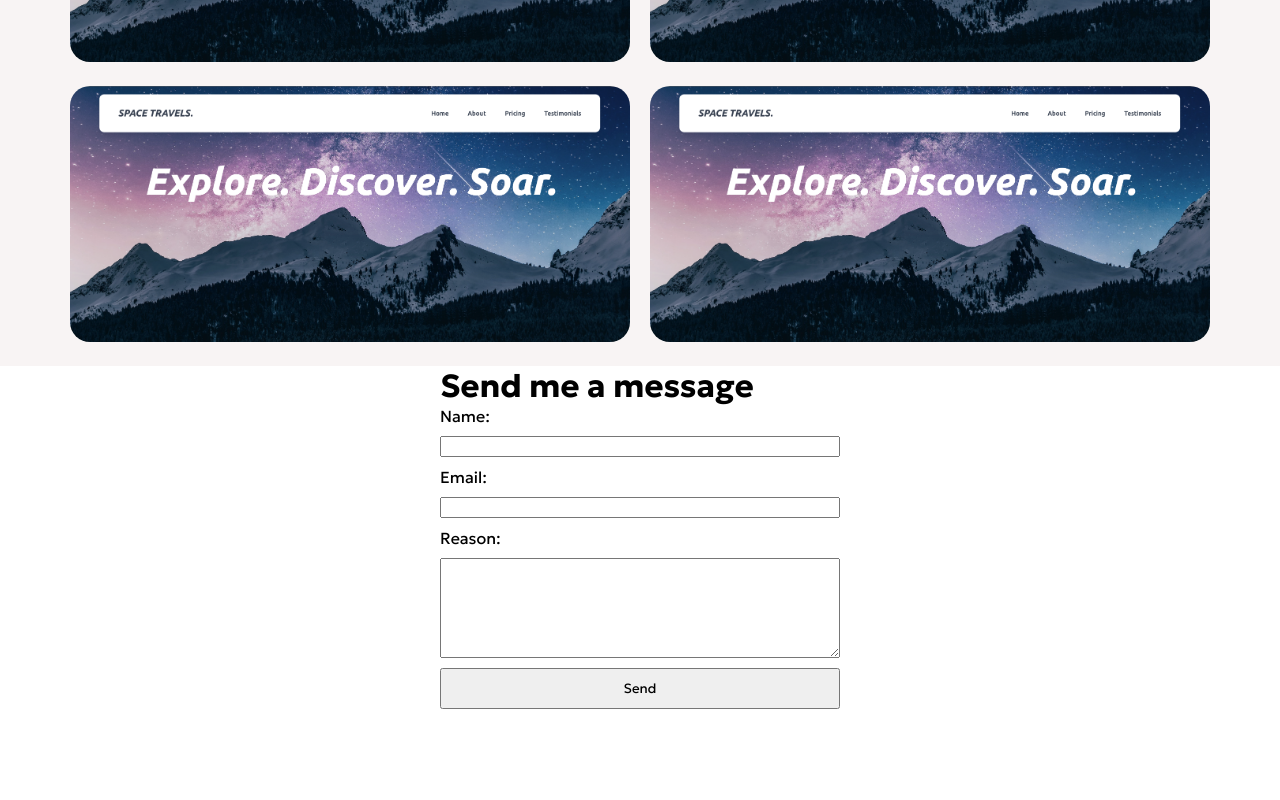
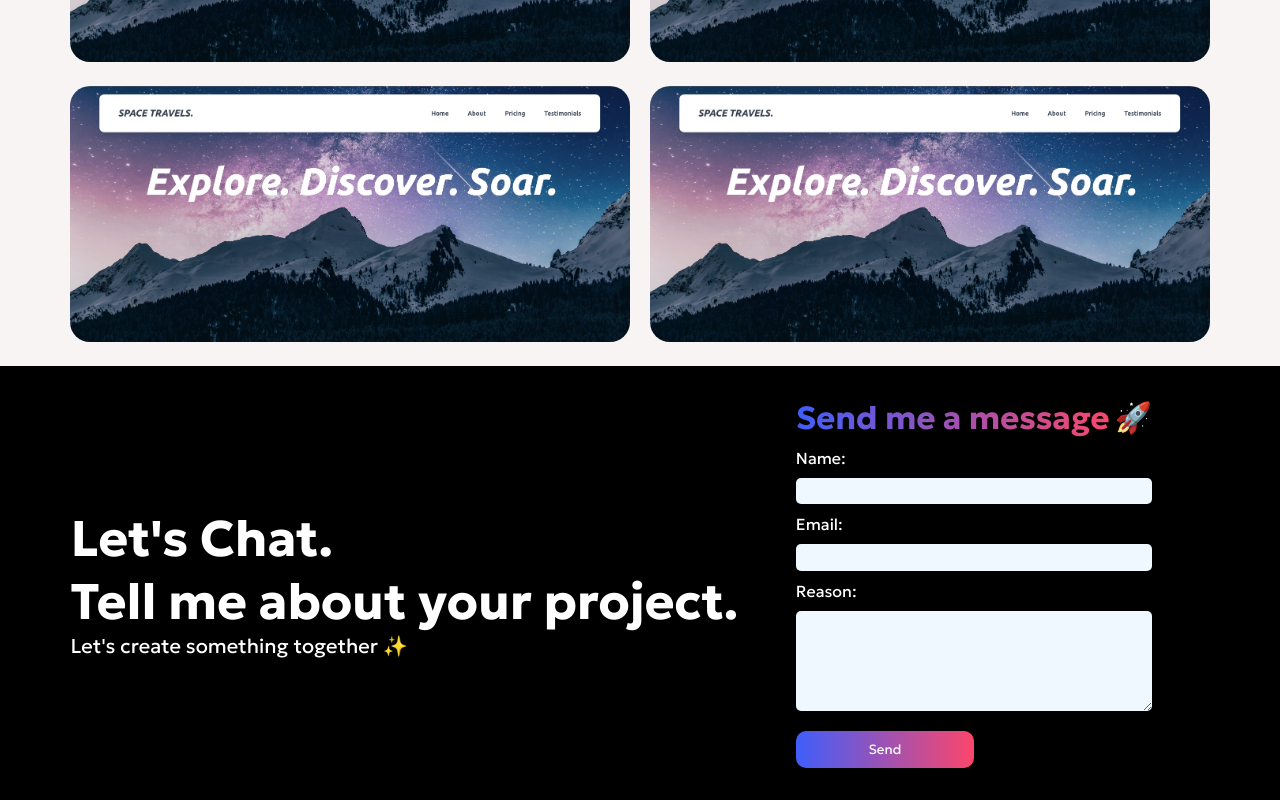
Before and after one commit to DevAntonioRogers/portfolio-website, a Next.js app: page / in a window 1280 px wide. Shown: the part 1619-2419 px from the top of the page. Before the commit the page ends 2328 px from the top, so only its background shows below. Built offline with nearby package versions, Linux system fonts and the light colour scheme.

Commit message:
Contact Styling

```diff
--- a/app/components/Contact.css
+++ b/app/components/Contact.css
@@ -1,6 +1,57 @@
+.contact {
+  background-color: black;
+  width: 100%;
+}
+
+.contact-container {
+  background-color: inherit;
+  width: 89%;
+  margin: auto;
+  padding: 2rem 0;
+  color: white;
+  display: flex;
+  justify-content: space-between;
+  align-items: center;
+}
+
+.contact-text h1 {
+  font-size: 50px;
+}
+
+.contact-text span {
+  font-size: 20px;
+}
+
 form {
   max-width: 400px;
   margin: 0 auto;
+}
+
+.form-heading {
+  display: flex;
+  gap: 5px;
+  align-items: center;
+  justify-content: center;
+  white-space: nowrap;
+}
+
+form h1 {
+  background: #fc466b;
+  background: -webkit-linear-gradient(to right, #3f5efb, #fc466b);
+  background: linear-gradient(to right, #3f5efb, #fc466b);
+  background-clip: text;
+  -webkit-background-clip: text;
+  -webkit-text-fill-color: transparent;
+  margin-bottom: 10px;
+}
+
+form span {
+  font-size: 30px;
+  margin-bottom: 10px;
+}
+
+form span {
+  background: none;
 }
 label,
 input,
@@ -8,11 +59,36 @@ textarea {
   display: block;
   width: 100%;
   margin-bottom: 10px;
+  border-radius: 5px;
+  outline: none;
+  border: none;
+}
+
+input {
+  padding: 0.3rem 0;
+  background-color: aliceblue;
 }
 textarea {
   height: 100px;
+  background-color: aliceblue;
 }
 form button {
-  width: 100%;
   padding: 10px;
+  width: 50%;
+  background: #fc466b;
+  background: -webkit-linear-gradient(to right, #3f5efb, #fc466b);
+  background: linear-gradient(to right, #3f5efb, #fc466b);
+  color: white;
+  border: none;
+  outline: none;
+  border-radius: 10px;
+  margin-top: 10px;
 }
+
+@media only screen and (max-width: 780px) {
+  .contact-container {
+    flex-direction: column;
+    text-align: center;
+    gap: 3rem;
+  }
+}
--- a/app/components/Contact.jsx
+++ b/app/components/Contact.jsx
@@ -21,8 +21,19 @@ export const Contact = () => {
   };
 
   return (
+    <div className="contact">
+      <div className="contact-container">
+        <div className="contact-text">
+          <h1>
+            Let's Chat. <br /> Tell me about your project.
+          </h1>
+          <span>Let's create something together ✨</span>
+        </div>
         <form ref={form} onSubmit={sendEmail}>
+          <div className="form-heading">
             <h1>Send me a message</h1>
+            <span>🚀</span>
+          </div>
           <label htmlFor="name">Name:</label>
           <input type="text" id="name" name="name" required />
           <label htmlFor="email">Email:</label>
@@ -31,6 +42,8 @@ export const Contact = () => {
           <textarea id="reason" name="reason" required></textarea>
           <button type="submit">Send</button>
         </form>
+      </div>
+    </div>
   );
 };
 
```
Lines whose indentation alone changed are shown as unchanged.
